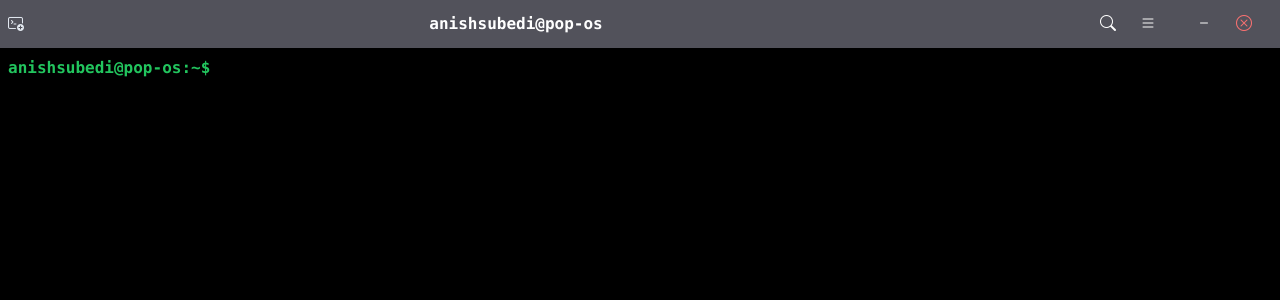
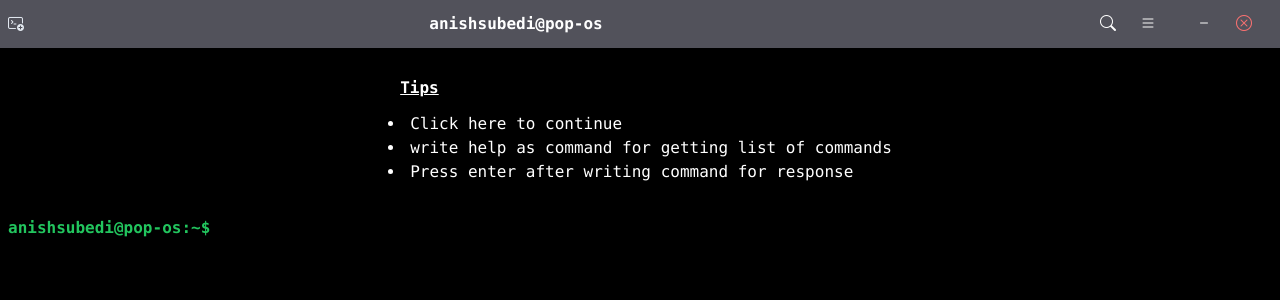
Before and after one commit to Anish-Codeth/portfolio, a Next.js app: page / in a window 1280 px wide. Shown: the top 300 px of the page. Built offline with nearby package versions, Linux system fonts and the light colour scheme.

Commit message:
add sutoscrool

```diff
--- a/src/components/terminal/page.jsx
+++ b/src/components/terminal/page.jsx
@@ -1,14 +1,12 @@
 "use client";
 
-import React, { useEffect, useState } from "react";
-import NavBar from "./navbar/page";
+import React, { useEffect, useRef, useState } from "react";
+import NavBar from "./navbar/page.jsx";
 import CommandBlock from "./textbody/page";
 import "./page.css";
-import Card from "./card/email";
-import Test from "./test/test";
-import Email from "./card/email";
+import Card from "./card/page";
 import HelpDefault from "./card/default.jsx";
-import { constants } from "buffer";
+
 
 export default function Terminal() {
   const [enter, setEnter] = useState(0);//to count the number of enter which helps in count also
@@ -16,6 +14,8 @@
   // const [key,setKey]=useState('') //to show the help
   // const [defaultHelp,setDefaultHelp]=useState(true)
   const [text,setText]=useState([''])
+  const [response, setResponse] = useState([]);
+  const autoScrollRef=useRef(null)
 
   useEffect(()=>{
     document.addEventListener('keydown',updateText)
@@ -36,10 +36,14 @@
   //   setDefaultHelp(e)
   // }
 
+  useEffect(()=>{
+autoScrollRef.current.scrollIntoView({block:'end'}) //js
+console.log('hi')
+  },[enter])
+
 
   const updateText = (e) => {
     let temparray=[...text]
-    console.log('dsfdsf',temparray[enter],e.key)
     let tempText=temparray[enter]
 
     switch (e.key) {
@@ -51,7 +55,10 @@
       case "Enter":
         if (tempText === "clear") {
           temparray=['']
+          setResponse([])
+          setEnter(0)
         } else {
+          setResponse(prevResponse => [...prevResponse, <Card key={enter} title={text[enter]} />]);
           setEnter(enter+1)
           temparray.push('')
         }
@@ -67,7 +74,7 @@
 
 
   return (
-    <div className="max-w-full  bg-black text-white flex flex-col relative min-h-screen ">
+    <div className="max-w-full  bg-black text-white flex flex-col relative min-h-screen " ref={autoScrollRef}>
       <NavBar />
       {/* {defaultHelp?<HelpDefault props={setDefaultHelpFunction}/>:
       Array.from({ length: enter + 1 }, (_, index) => (
@@ -80,13 +87,12 @@
 
         />
       ))} */}
+      <HelpDefault/>
       {text.map((t,index)=>{
-       return <CommandBlock key={index} command={t} />
+       return <CommandBlock key={index} command={t} response={response[index]} />
       })
     }
     </div>
-    // <Email />
 
-    // <Test></Test>
   );
 }
--- a/src/components/terminal/textbody/page.jsx
+++ b/src/components/terminal/textbody/page.jsx
@@ -4,10 +4,10 @@
 import About from "../card/about";
 import Card from "../card/page";
 
-const CommandBlock = ({command}) => {
+const CommandBlock = ({command,response}) => {
   // const [text, setText] = useState("");
   // const commandBlockRef = useRef(null); // Ref to manage focus
-  const [response, setResponse] = useState("");
+  // const [response, setResponse] = useState("");
 
 
   // Automatically focus on the command block if it's the current active block
@@ -57,7 +57,7 @@
       </p>
       <p className=" ">{command}</p>
 
-      {/* {response} */}
+      {response}
     </div>
   );
 };
```
